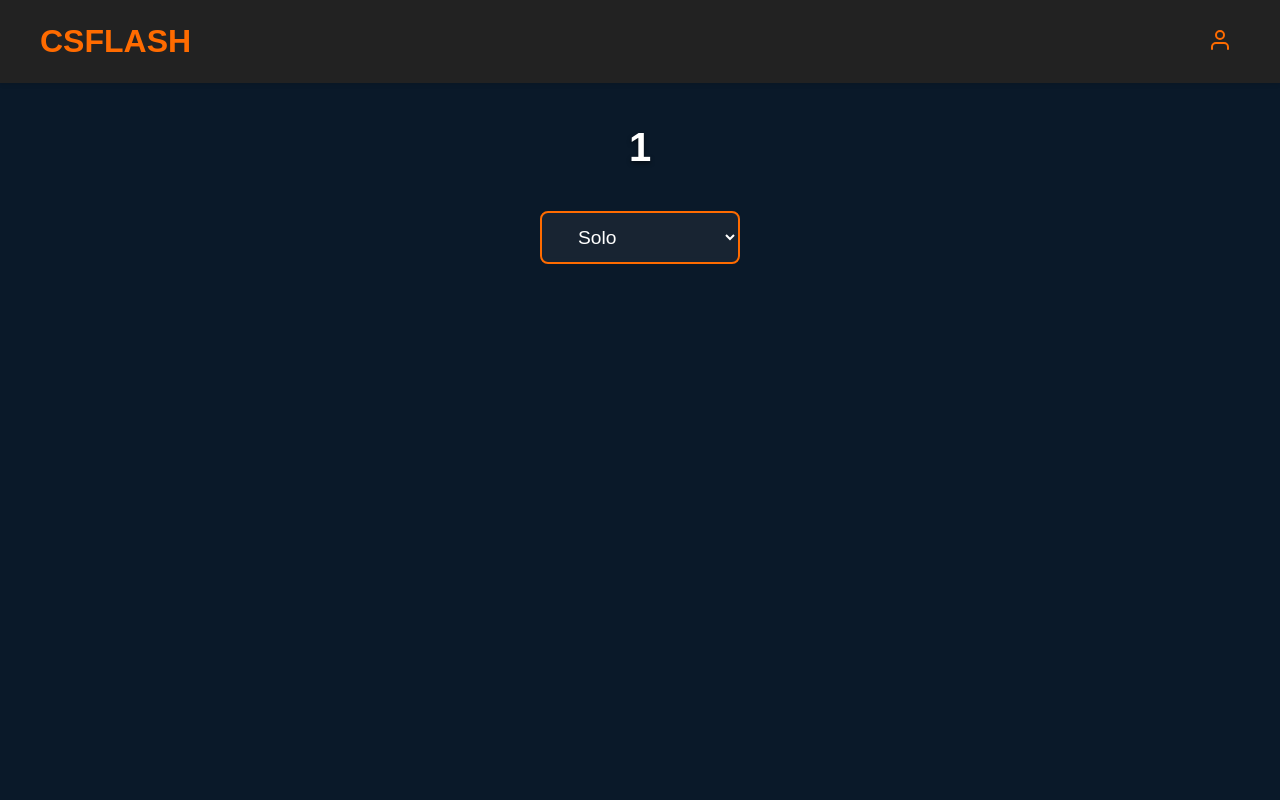
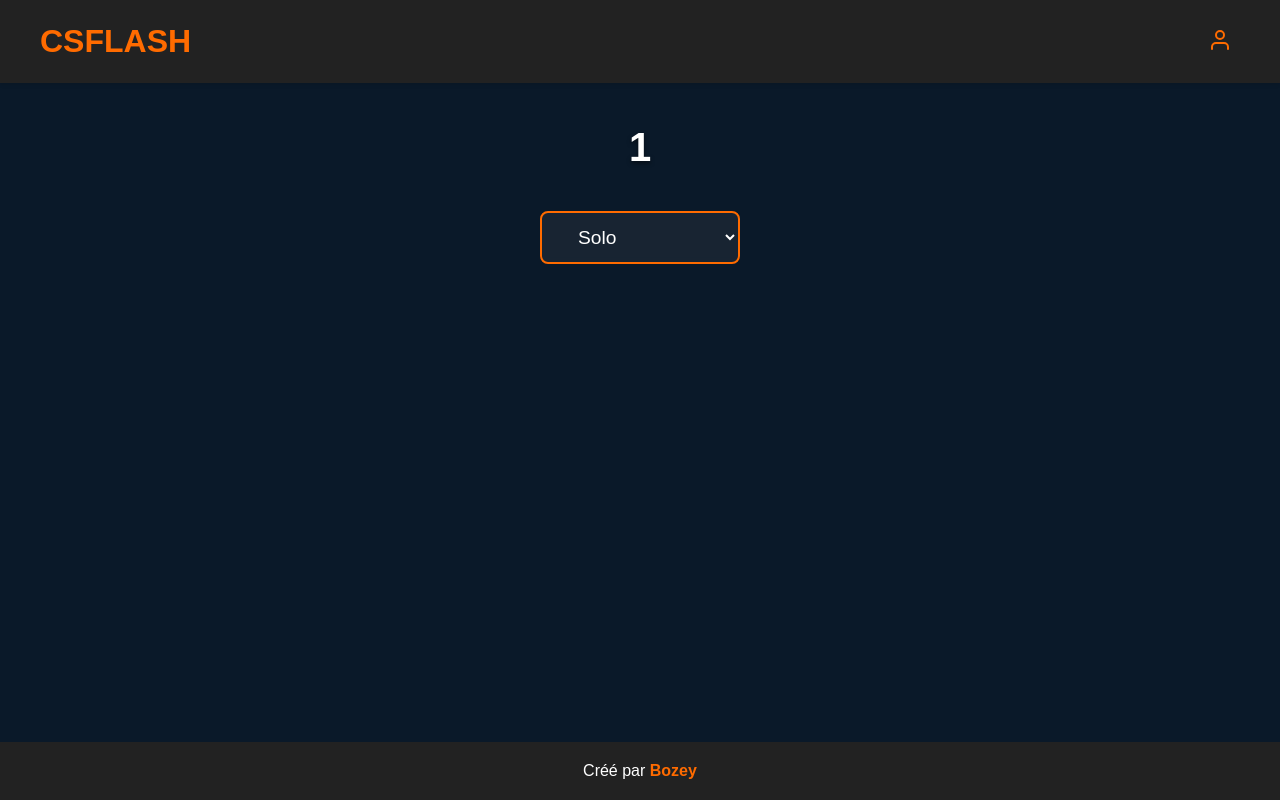
Before and after one commit to Bozeyy/CSFLASH, a React (Vite) app in the folder csflash/: page /map/1 in a window 1280 px wide. Built offline with nearby package versions, Linux system fonts and the light colour scheme.

Commit message:
style: adding footer

```diff
--- /dev/null
+++ b/csflash/src/components/Footer.tsx
@@ -0,0 +1,14 @@
+import React from 'react';
+import '../styles/components/Footer.css';
+
+const Footer: React.FC = () => {
+  return (
+    <footer className="footer">
+      <div className="footer-content">
+        <p>Créé par <span className="creator">Bozey</span></p>
+      </div>
+    </footer>
+  );
+};
+
+export default Footer;
--- a/csflash/src/pages/Home.tsx
+++ b/csflash/src/pages/Home.tsx
@@ -1,4 +1,5 @@
 import Header from '../components/Header';
+import Footer from '../components/Footer';
 import MapCard from '../components/MapCard';
 import '../styles/pages/Home.css';
 
@@ -6,23 +7,23 @@ function Home() {
   const maps = [
     {
       title: "Dust 2",
-      imageUrl: "./images/map/dust.jpg"
+      imageUrl: "/images/map/dust.jpg"
     },
     {
       title: "Mirage",
-      imageUrl: "./images/map/mirage.jpg"
+      imageUrl: "/images/map/mirage.jpg"
     },
     {
       title: "Inferno",
-      imageUrl: "./images/map/inferno.jpg"
+      imageUrl: "/images/map/inferno.jpg"
     },
     {
       title: "Nuke",
-      imageUrl: "./images/map/nuke.jpeg"
+      imageUrl: "/images/map/nuke.jpg"
     },
     {
       title: "Overpass",
-      imageUrl: "./images/map/overpass.jpg"
+      imageUrl: "/images/map/overpass.jpg"
     }
   ];
 
@@ -38,6 +39,7 @@ function Home() {
           />
         ))}
       </div>
+      <Footer />
     </div>
   );
 }
--- a/csflash/src/pages/Map.tsx
+++ b/csflash/src/pages/Map.tsx
@@ -1,6 +1,7 @@
 import React, { useState } from 'react';
 import { useParams } from 'react-router-dom';
 import Header from '../components/Header';
+import Footer from '../components/Footer';
 import '../styles/pages/Map.css';
 
 const Map: React.FC = () => {
@@ -52,6 +53,7 @@ const Map: React.FC = () => {
           </select>
         </div>
       </div>
+      <Footer />
     </div>
   );
 };
--- /dev/null
+++ b/csflash/src/styles/components/Footer.css
@@ -0,0 +1,19 @@
+.footer {
+  background-color: #222222;
+  padding: 1rem 2rem;
+  position: relative;
+  z-index: 2;
+  margin-top: auto;
+}
+
+.footer-content {
+  max-width: 1200px;
+  margin: 0 auto;
+  text-align: center;
+  color: #ffffff;
+}
+
+.creator {
+  color: #FF6B00;
+  font-weight: bold;
+}
--- a/csflash/src/styles/global.css
+++ b/csflash/src/styles/global.css
@@ -15,6 +15,15 @@ html, body {
 
 body {
   background-color: #0A1929;
+  min-height: 100vh;
+  display: flex;
+  flex-direction: column;
+}
+
+#root {
+  min-height: 100vh;
+  display: flex;
+  flex-direction: column;
 }
 
 /* Styles de base pour les liens */
--- a/csflash/src/styles/pages/Map.css
+++ b/csflash/src/styles/pages/Map.css
@@ -4,6 +4,9 @@
   position: relative;
   overflow: hidden;
   width: 100vw;
+  display: flex;
+  flex-direction: column;
+  flex: 1;
 }
 
 .map-background {
```
